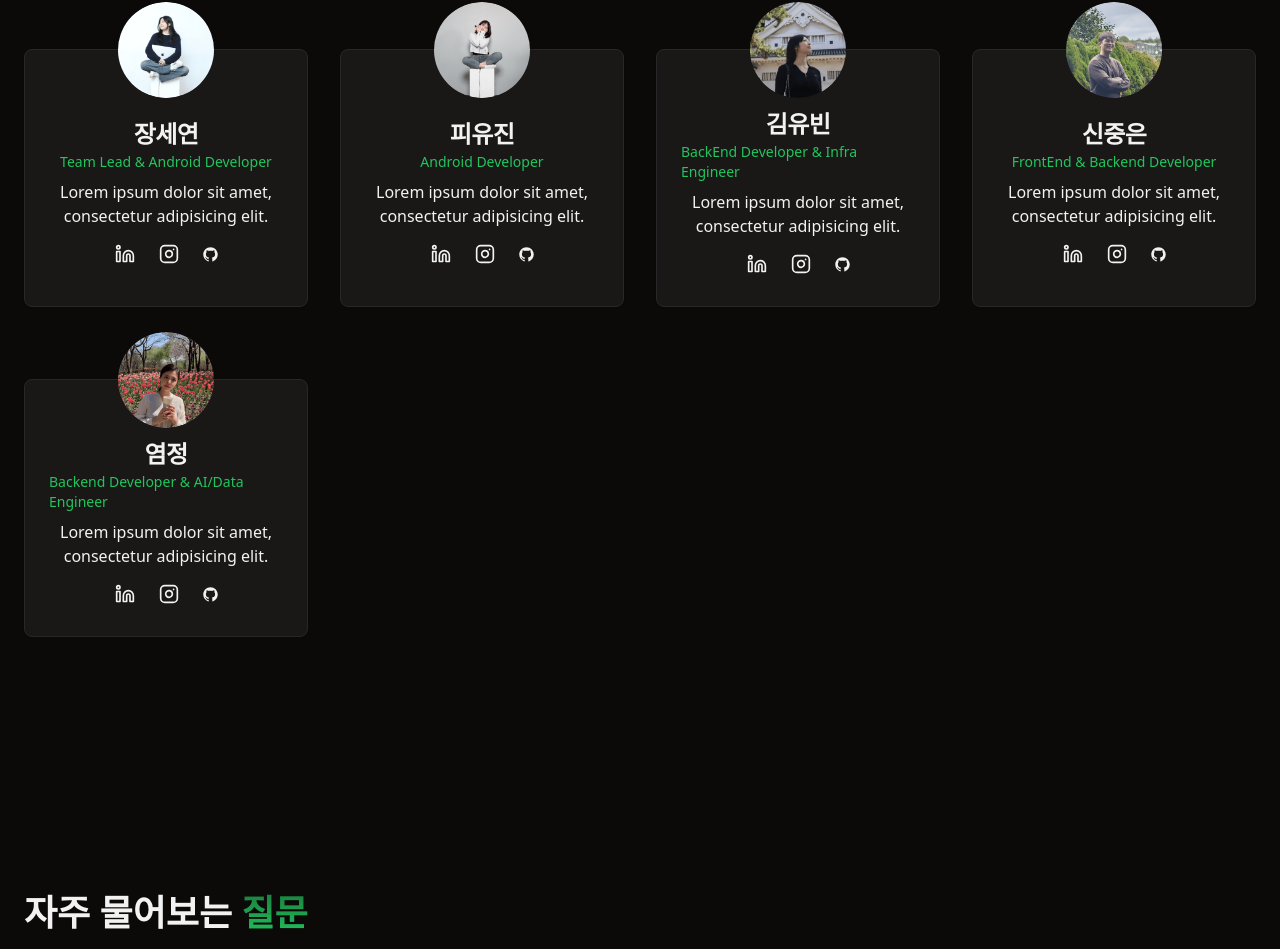
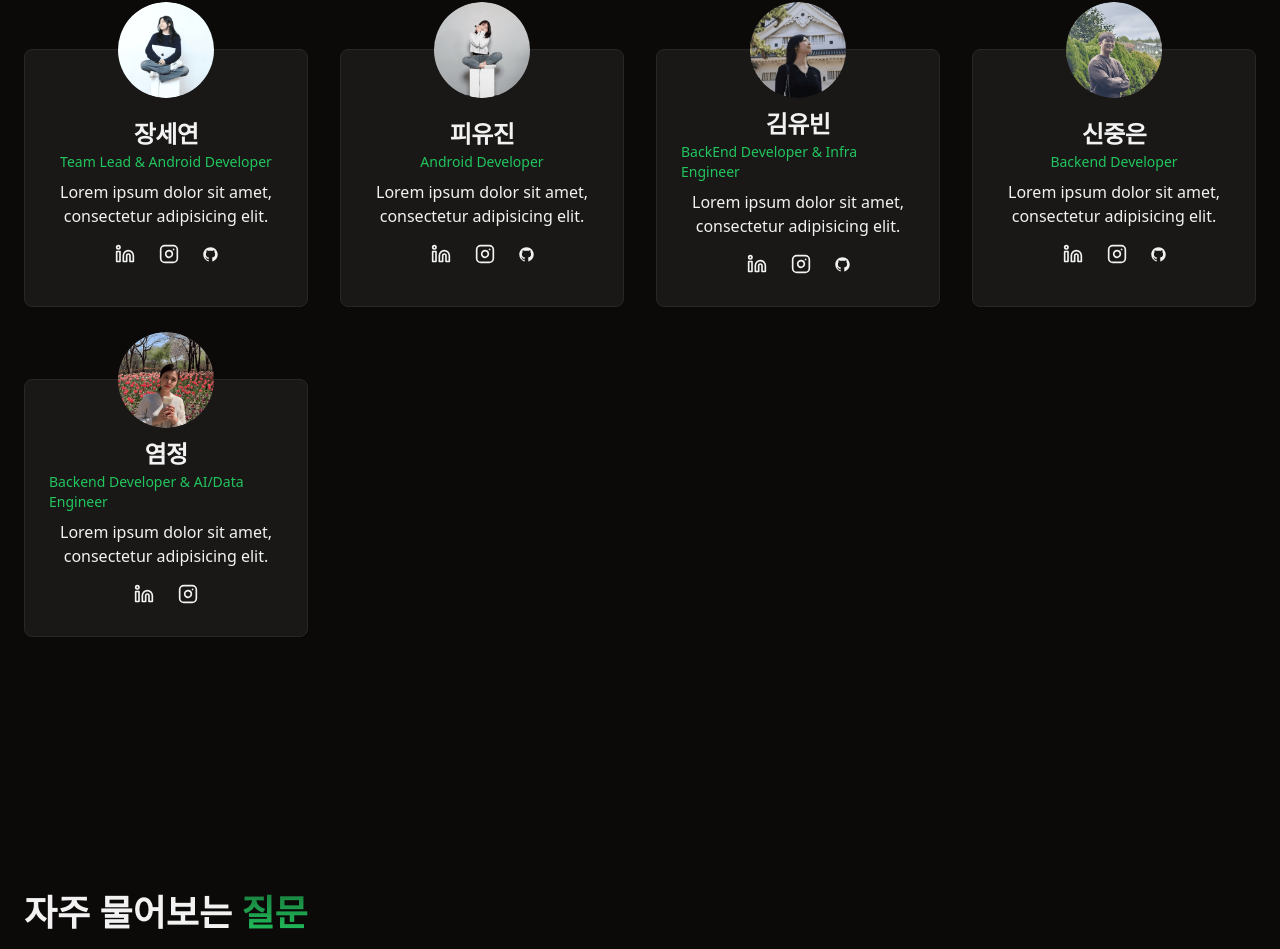
Before and after one commit to Devocean-TechWave/OLOL-Landing, a React (Vite) app: page / in a window 1280 px wide. Shown: the part 2252-3201 px from the top of the page. Built offline with nearby package versions, Linux system fonts and the light colour scheme; no server answers.

Commit message:
Feat: Set Team Url

```diff
--- a/src/components/Team.tsx
+++ b/src/components/Team.tsx
@@ -34,15 +34,15 @@ const teamList: TeamProps[] = [
     socialNetworks: [
       {
         name: "Linkedin",
-        url: "https://www.linkedin.com/in/leopoldo-miranda/",
+        url: "https://www.linkedin.com/in/seyeon-jang-a4955817b/",
       },
       {
         name: "Instagram",
-        url: "https://www.instagram.com/",
+        url: " https://www.instagram.com/seye0n.bliss",
       },
       {
         name: "GitHubLogoIcon",
-        url: "https://www.instagram.com/",
+        url: "https://github.com/SeyeonJang",
       }
     ],
   },
@@ -72,34 +72,34 @@ const teamList: TeamProps[] = [
     socialNetworks: [
       {
         name: "Linkedin",
-        url: "https://www.linkedin.com/in/leopoldo-miranda/",
+        url: "https://www.linkedin.com/in/dev-yubin/",
       },
       {
         name: "Instagram",
-        url: "https://www.instagram.com/",
+        url: "https://www.instagram.com/yub1n_i/",
       },
       {
         name: "GitHubLogoIcon",
-        url: "https://www.instagram.com/",
+        url: "https://github.com/devyubin",
       }
     ],
   },
   {
     imageUrl: joungeun,
     name: "신중은",
-    position: "FrontEnd & Backend Developer",
+    position: "Backend Developer",
     socialNetworks: [
       {
         name: "Linkedin",
-        url: "https://www.linkedin.com/in/leopoldo-miranda/",
+        url: "https://www.linkedin.com/in/hawardshin/",
       },
       {
         name: "Instagram",
-        url: "https://www.instagram.com/",
+        url: "https://www.instagram.com/sj.eun/",
       },
       {
         name: "GitHubLogoIcon",
-        url: "https://www.instagram.com/",
+        url: "https://github.com/Hawardshin",
       }
     ],
   },
@@ -110,15 +110,11 @@ const teamList: TeamProps[] = [
     socialNetworks: [
       {
         name: "Linkedin",
-        url: "https://www.linkedin.com/in/leopoldo-miranda/",
+        url: "https://www.instagram.com/y.juuungi",
       },
       {
         name: "Instagram",
-        url: "https://www.instagram.com/",
-      },
-      {
-        name: "GitHubLogoIcon",
-        url: "https://www.instagram.com/",
+        url: "https://github.com/jungddddd",
       }
     ],
   },
```
Also changed, not shown: 1 other file (tests, documents, lock files or other folders).
